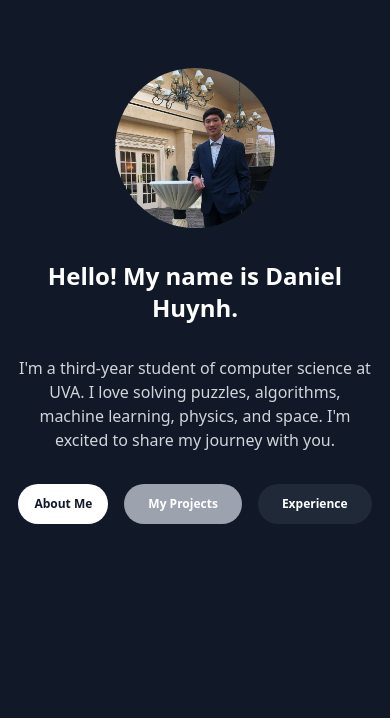
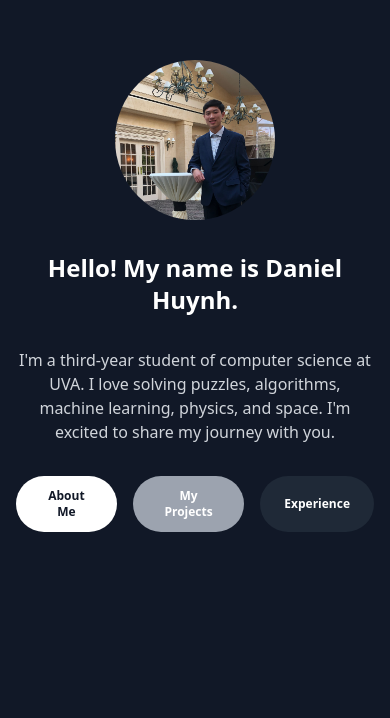
Before and after one commit to danielhuynh0/danielhuynh0.github.io, a React (Create React App) app: page / in a window 390 px wide. Shown: the part 126-844 px from the top of the page. Built offline with nearby package versions, Linux system fonts and the light colour scheme.

Commit message:
changed button responsiveness on start page

```diff
--- a/src/AboutMe.js
+++ b/src/AboutMe.js
@@ -5,7 +5,7 @@ const AboutMe = React.forwardRef((props, ref) => {
         <section ref={ref} className="mt-8">
             <div className="bg-gray-900 h-screen flex items-center justify-center">
                 <div className="max-w-2xl mx-auto px-4 text-center">
-                    <h1 className="text-2xl lg:text-5xl font-bold text-white mb-8">About Me</h1>
+                    <h1 className="text-2xl md:text-5xl font-bold text-white mb-8">About Me</h1>
                     <p className="text-md lg:text-lg md:text-lg sm:text-md text-gray-300 mb-8">
                         I was born in Philadelphia, Pennsylvania. I have spent most of my life in the Philadelphia area, as I graduated from Phoenixville Area High School with Distinguished Honors with the class of 2021. My family immigrated from Vietnam as refugees shortly before I was born, and I am proudly the first of my extended family to be born in the United States, hoping to carry on their legacy.
                     </p>
--- a/src/StartPage.js
+++ b/src/StartPage.js
@@ -32,19 +32,19 @@ const StartPage = () => {
                     <div className="flex justify-center">
                         <button
                             onClick={handleClickAbout}
-                            className="bg-white text-gray-900 hover:bg-gray-100 rounded-full px-4 py-1 md:px-6 md:py-3 lg:text-lg md:text-sm text-xs font-semibold mr-4"
+                            className="bg-white text-gray-900 hover:bg-gray-100 rounded-full px-6 py-3 lg:text-lg md:text-lg text-xs font-semibold mr-4"
                         >
                             About Me
                         </button>
                         <button
                             onClick={handleClickProjects}
-                            className="bg-gray-400 text-white hover:bg-gray-500 rounded-full px-6 py-3 lg:text-lg md:text-sm text-xs font-semibold mr-4"
+                            className="bg-gray-400 text-white hover:bg-gray-500 rounded-full px-6 py-3 lg:text-lg md:text-lg text-xs font-semibold mr-4"
                         >
                             My Projects
                         </button>
                         <button
                             onClick={handleClickProjects}
-                            className="bg-gray-800 text-white hover:bg-gray-500 rounded-full px-6 py-3 lg:text-lg md:text-sm text-xs font-semibold"
+                            className="bg-gray-800 text-white hover:bg-gray-500 rounded-full px-6 py-3 lg:text-lg md:text-lg text-xs font-semibold"
                         >
                             Experience
                         </button>
```
Also changed, not shown: 11 other files (tests, documents, lock files or other folders).
